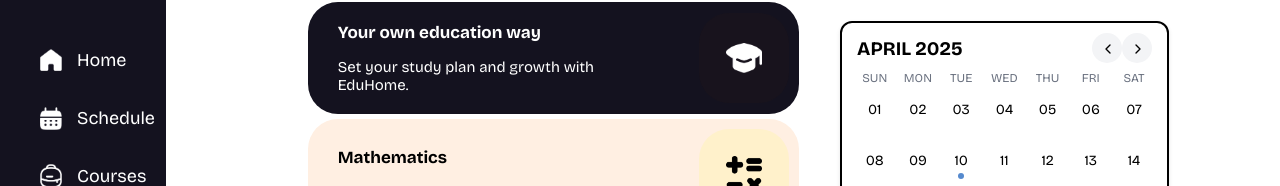
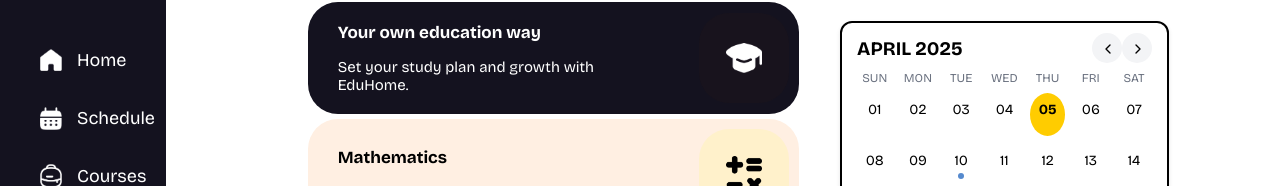
Before and after one commit to angel-iscoding/LMS-Platform-Frontend, a React (Vite) app: page /dashboard in a window 1280 px wide. Shown: the part 126-312 px from the top of the page. Built offline with nearby package versions, Linux system fonts and the light colour scheme.

Commit message:
Added effect to see what day is today

```diff
--- a/src/components/panel/smallCalendar.jsx
+++ b/src/components/panel/smallCalendar.jsx
@@ -78,6 +78,9 @@ const SmallCalendar = () => {
         );
     };
 
+    // Obtiene el día actual
+    const today = new Date();
+
     return (
         <div className={styles.calendarContainer}>
             <div className={styles.calendarHeader}>
@@ -133,7 +136,15 @@ const SmallCalendar = () => {
                 {daysInMonth.map((day, index) => (
                     <div
                         key={index}
-                        className={`${styles.day} ${hasHomework(day) ? styles.hasHomework : ""}`}
+                        className={`${styles.day} ${
+                            hasHomework(day) ? styles.hasHomework : ""
+                        } ${
+                            today.getDate() === day &&
+                            today.getMonth() === currentDate.getMonth() &&
+                            today.getFullYear() === currentDate.getFullYear()
+                                ? styles.today
+                                : ""
+                        }`}
                     >
                         {String(day).padStart(2, "0")}
                         <div className={styles.dot}></div>
--- a/src/components/panel/smallCalendar.module.css
+++ b/src/components/panel/smallCalendar.module.css
@@ -91,3 +91,10 @@
 .day.hasHomework .dot {
     visibility: visible; /* Muestra el punto solo si hay tareas */
 }
+
+.today {
+    background-color: #ffcc00; /* Fondo amarillo */
+    color: black; /* Texto negro */
+    font-weight: bold; /* Resalta el texto */
+    border-radius: 50%; /* Hace que el día sea circular */
+}
```
